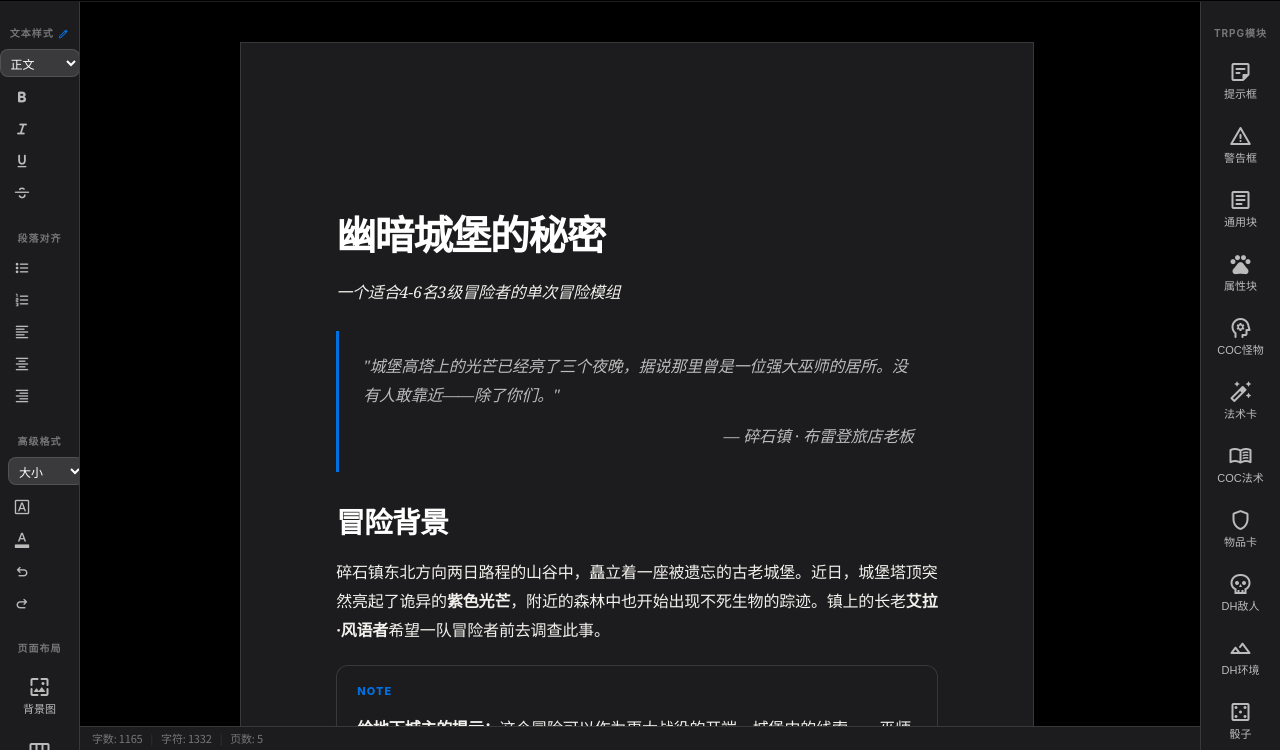
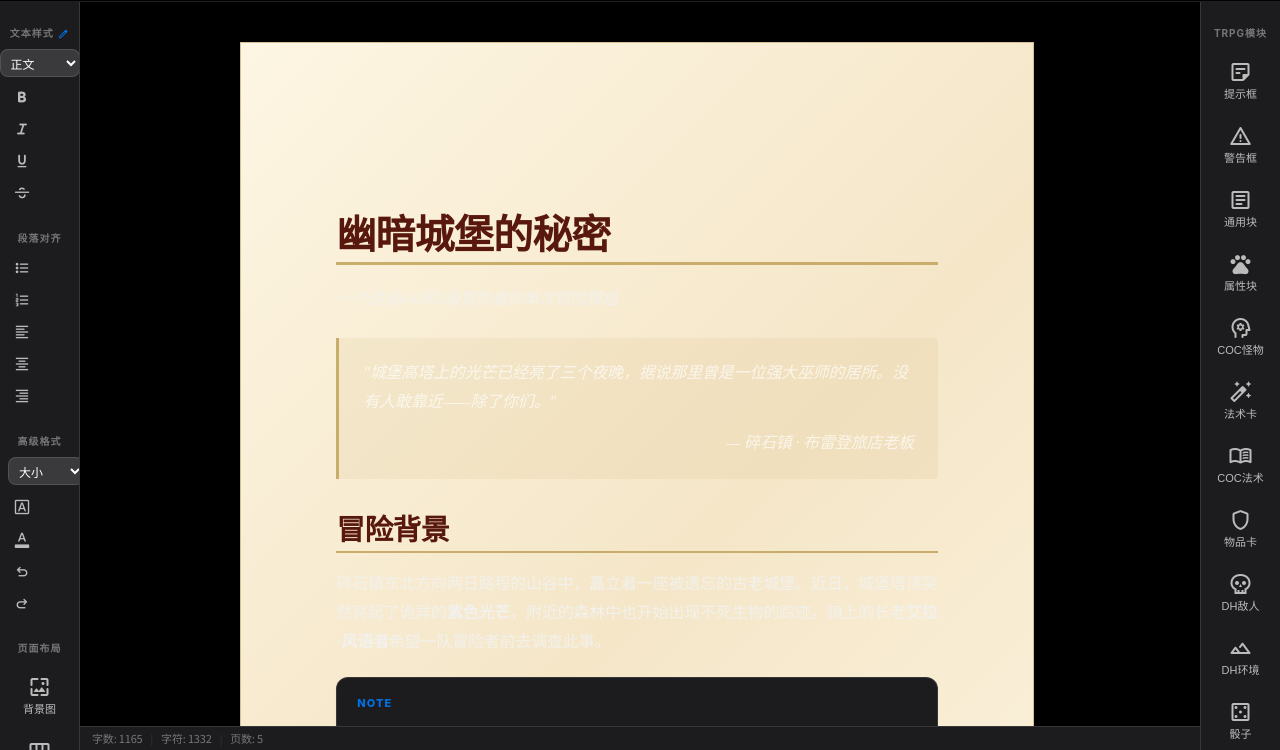
Before and after one commit to jeffdyuyi/TRPGwriter, a website built with Vite: page index.html in a window 1280 px wide. Shown: the part 50-800 px from the top of the page. Built offline with nearby package versions, Linux system fonts and the light colour scheme.

Commit message:
feat: add comprehensive design system and core layout styling

```diff
--- a/src/style.css
+++ b/src/style.css
@@ -1103,6 +1103,26 @@
 }
 
 /* ---- Heading style variants ---- */
+.heading-classic .wysiwyg-editor h1,
+.heading-classic .wysiwyg-editor h2,
+.heading-classic .wysiwyg-editor h3,
+.heading-classic .wysiwyg-editor h4 {
+  font-family: -apple-system, BlinkMacSystemFont, "SF Pro Display", "Inter", sans-serif;
+  color: var(--text-primary);
+  letter-spacing: -0.02em;
+}
+
+.heading-classic .wysiwyg-editor h1 {
+  border-bottom: 1px solid var(--border-strong);
+  padding-bottom: 4px;
+}
+
+.heading-classic .wysiwyg-editor h2,
+.heading-classic .wysiwyg-editor h3 {
+  border-bottom: 1px solid var(--border);
+  padding-bottom: 3px;
+}
+
 .heading-modern .wysiwyg-editor h1,
 .heading-modern .wysiwyg-editor h2,
 .heading-modern .wysiwyg-editor h3,
@@ -1147,6 +1167,58 @@
 }
 
 /* ---- Page style variants ---- */
+.page-parchment .wysiwyg-editor {
+  background: transparent;
+  font-family: 'Noto Serif SC', serif;
+}
+
+.page-parchment .page-bg-card {
+  background-color: #fdf6e3;
+  background-image: linear-gradient(135deg, #fdf6e3 0%, #f5e6c8 50%, #fdf6e3 100%);
+  border: 1px solid #d4c197;
+}
+
+.page-parchment .wysiwyg-editor h1,
+.page-parchment .wysiwyg-editor h2,
+.page-parchment .wysiwyg-editor h3,
+.page-parchment .wysiwyg-editor h4 {
+  color: #58180d;
+  font-family: 'Noto Serif SC', serif;
+}
+
+.page-parchment .wysiwyg-editor h1 {
+  border-bottom: 3px solid #c9ad6a;
+}
+
+.page-parchment .wysiwyg-editor h2 {
+  border-bottom: 2px solid #c9ad6a;
+}
+
+.page-parchment .wysiwyg-editor h3 {
+  border-bottom: 1px solid #c9ad6a;
+}
+
+.page-parchment .wysiwyg-editor blockquote {
+  border-left-color: #c9ad6a;
+  background: rgba(201, 173, 106, 0.12);
+}
+
+.page-parchment .wysiwyg-editor hr {
+  border-top-color: #c9ad6a;
+}
+
+.page-parchment .wysiwyg-editor th {
+  background: #58180d;
+}
+
+.page-parchment .wysiwyg-editor td {
+  border-bottom-color: #c9ad6a;
+}
+
+.page-parchment .wysiwyg-editor a {
+  color: #7a2a15;
+}
+
 .page-modern .wysiwyg-editor {
   background: transparent;
   font-family: 'Noto Sans SC', sans-serif;
```
